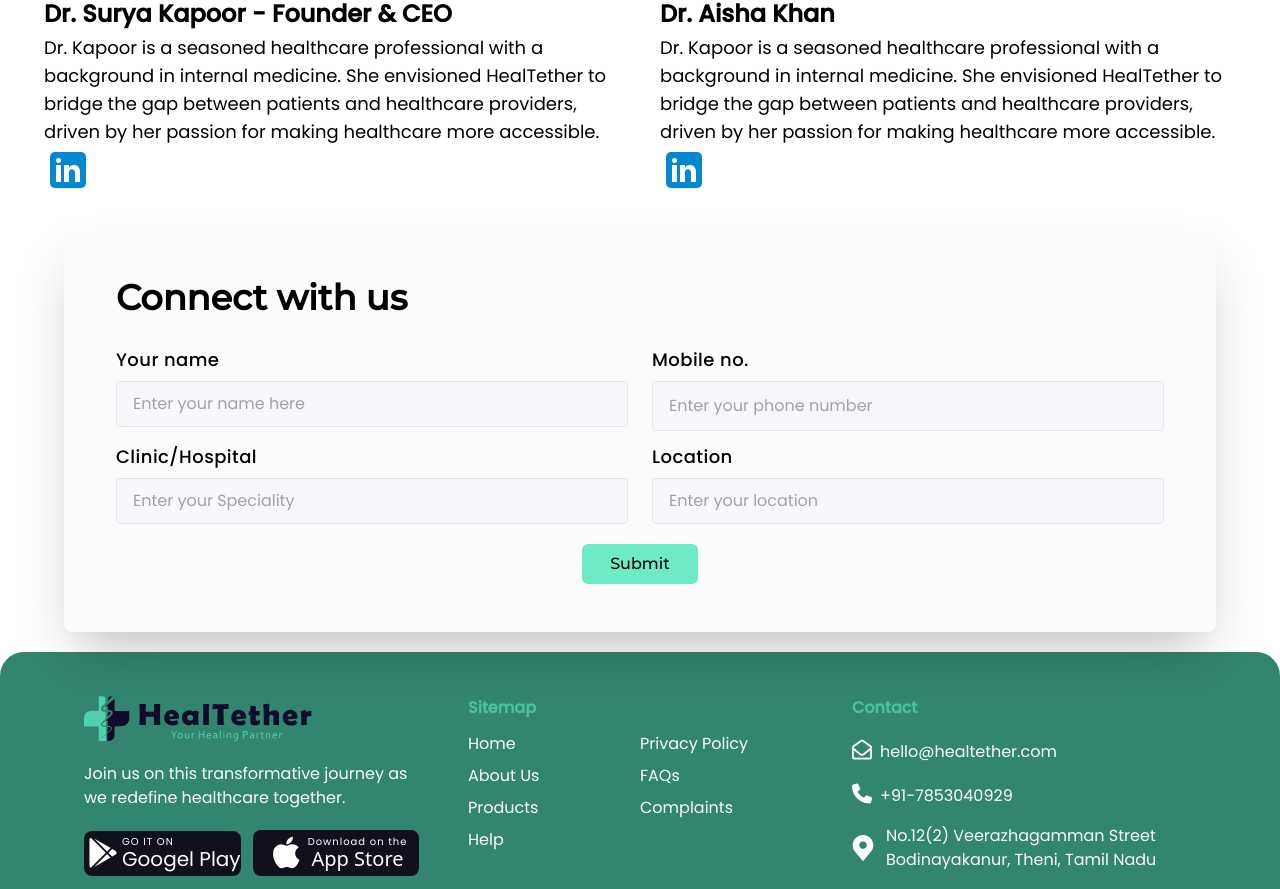
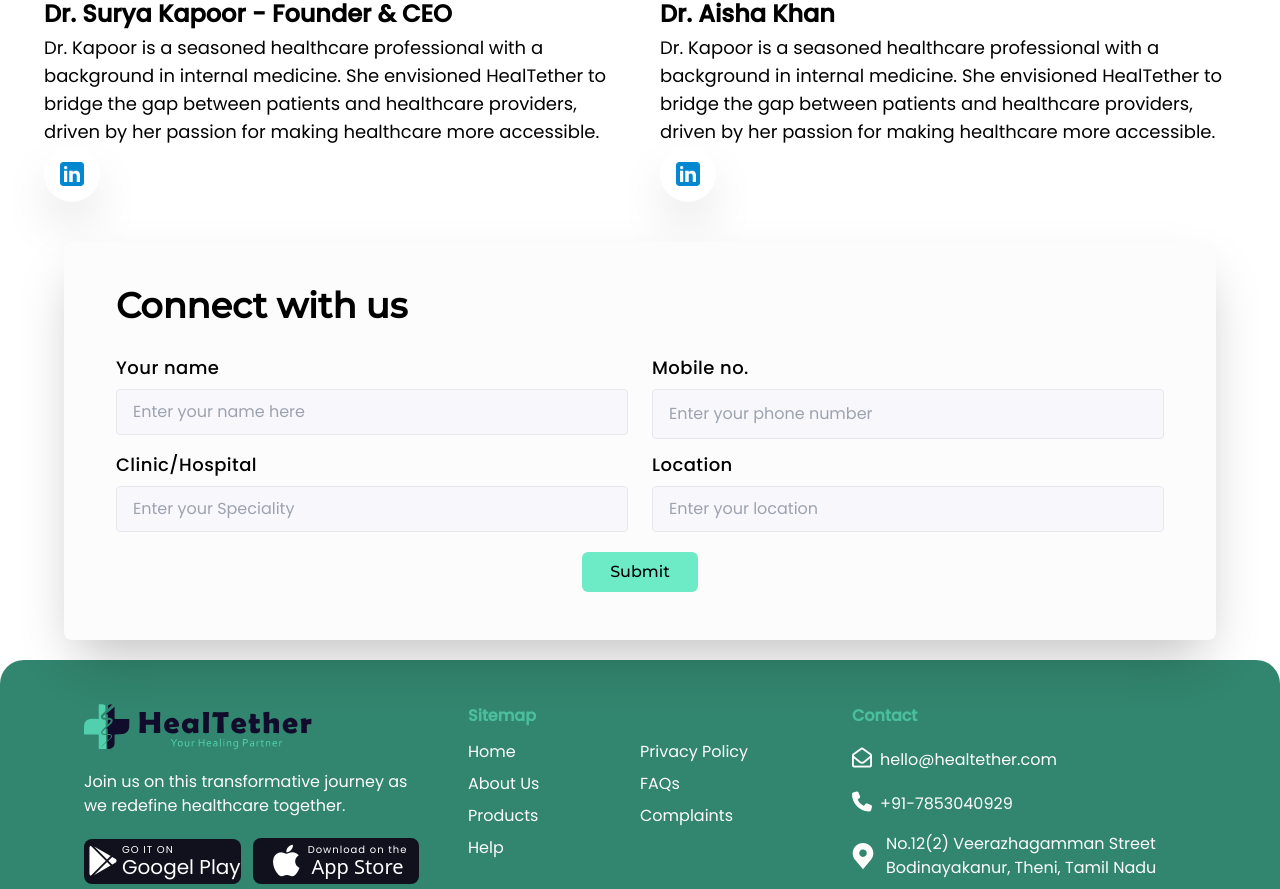
Before and after one commit to md-wasim-123/h, a React (Vite) app: page /about in a window 1280 px wide. Shown: the part 1492-2381 px from the top of the page. Built offline with nearby package versions, Linux system fonts and the light colour scheme.

Commit message:
new commit r

```diff
--- a/src/pages/about/About.jsx
+++ b/src/pages/about/About.jsx
@@ -79,7 +79,9 @@
             <div className='content'>
               <h1 className='text-xl md:text-2xl font-semibold py-1'>Dr. Surya Kapoor - Founder & CEO</h1>
               <p className='text-sm md:text-[18px] leading-7'>Dr. Kapoor is a seasoned healthcare professional with a background in internal medicine. She envisioned HealTether to bridge the gap between patients and healthcare providers, driven by her passion for making healthcare more accessible.</p>
+              <div className='p-3 bg-white rounded-full shadow-2xl w-14'>
               <img src={img3} alt="" />
+              </div>
             </div>
           </div>
           <div className='card md:w-[45%]'>
@@ -90,7 +92,9 @@
               <div className='content'>
                 <h1 className='text-xl md:text-2xl font-semibold py-1'>Dr. Aisha Khan</h1>
                 <p className='text-sm md:text-[18px] leading-7'>Dr. Kapoor is a seasoned healthcare professional with a background in internal medicine. She envisioned HealTether to bridge the gap between patients and healthcare providers, driven by her passion for making healthcare more accessible.</p>
-                <img src={img3} alt="" />
+                <div className='p-3 bg-white rounded-full shadow-2xl w-14'>
+              <img src={img3} alt="" />
+              </div>
               </div>
             </div>
           </div>
```
